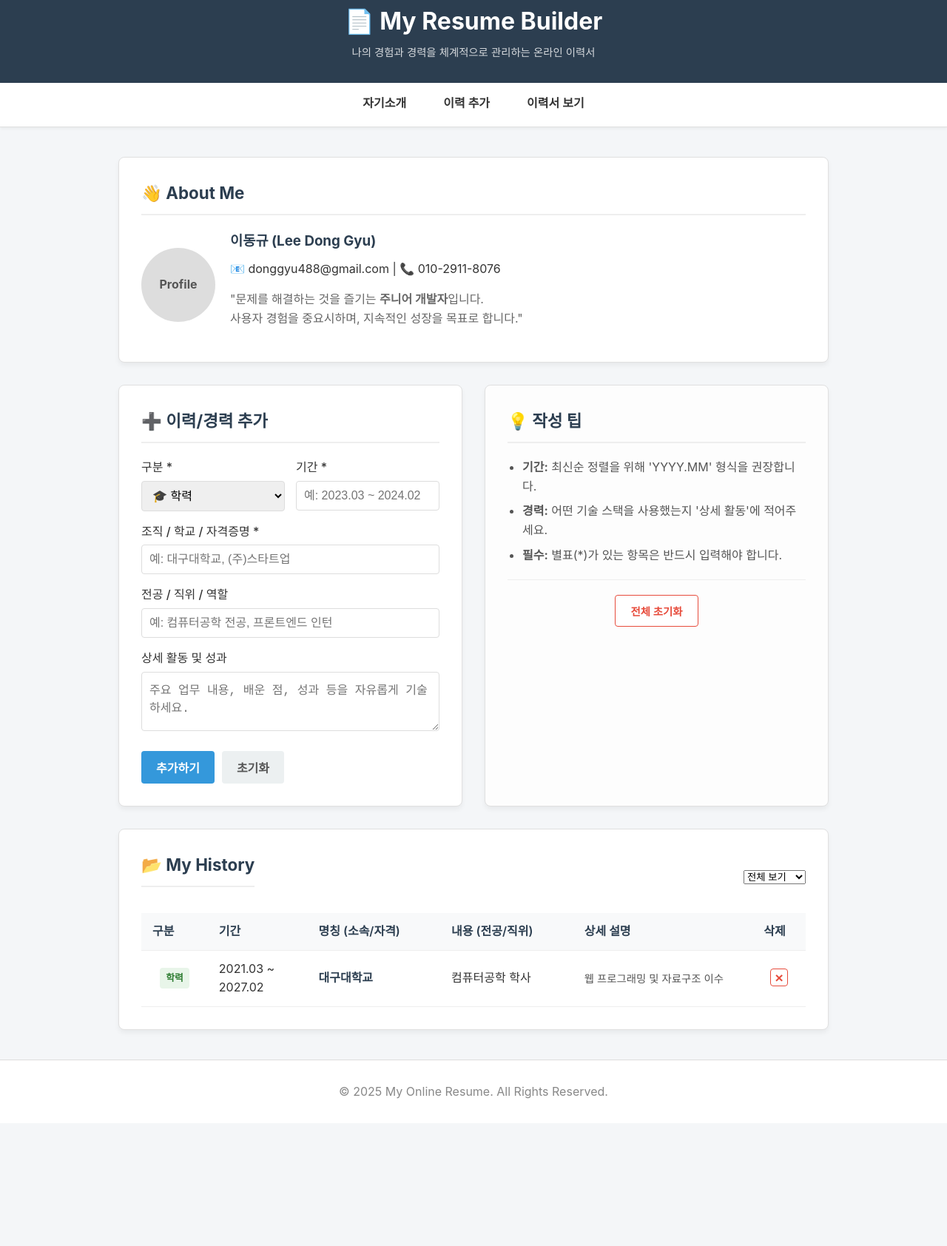
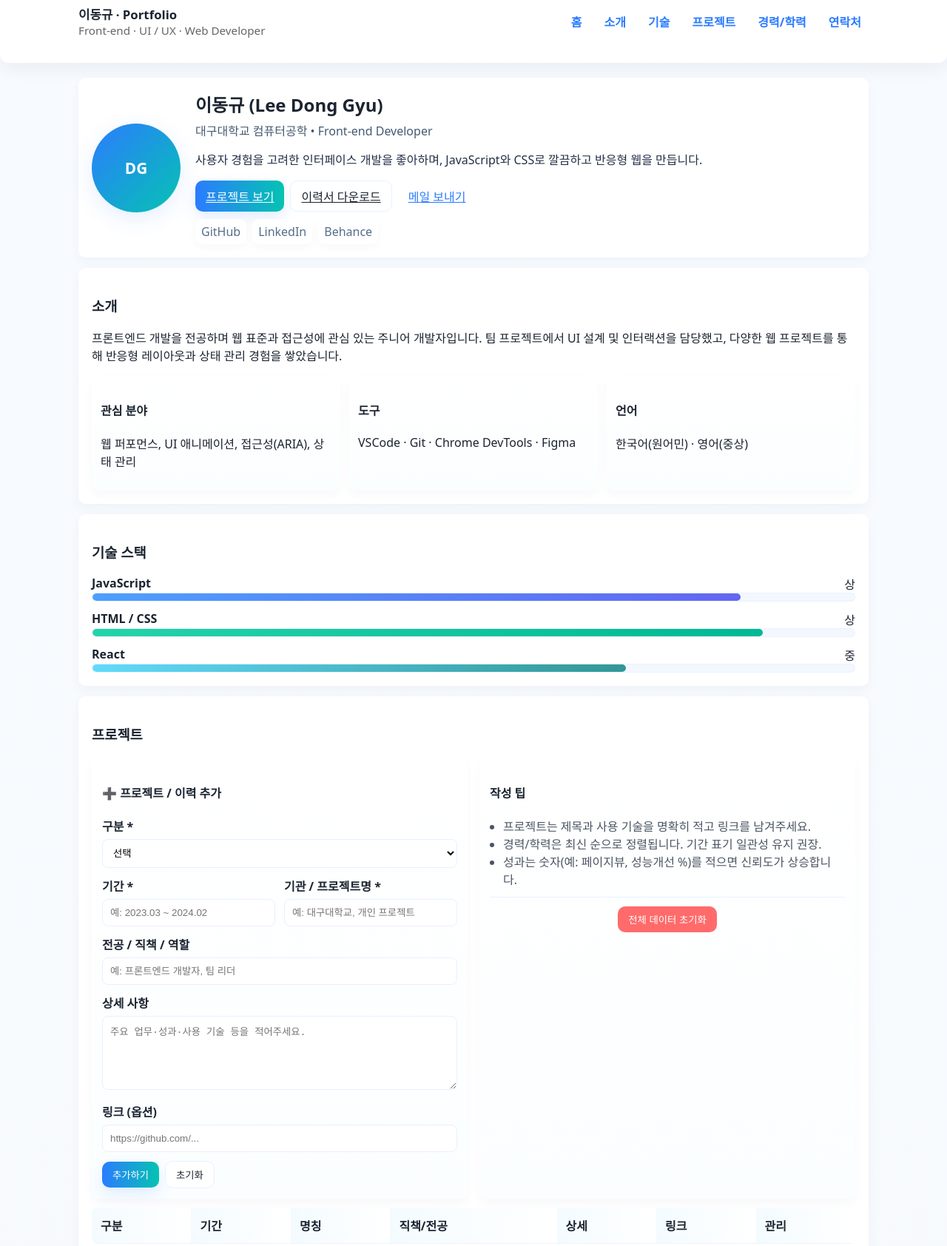
Before and after one commit to blank126/my-portfolio, a website: page src/index.html in a window 1280 px wide. Shown: the part 27-1711 px from the top of the page at 74% size. Before the commit the page ends 1545 px from the top, so only its background shows below. Drawn offline with Linux system fonts and the light colour scheme.

Commit message:
다듬기

```diff
--- a/src/css/style.css
+++ b/src/css/style.css
@@ -1,199 +1,112 @@
-:root {
-    --primary: #2c3e50;
-    --accent: #3498db;
-    --bg: #f4f6f8;
-    --card-bg: #ffffff;
-    --text: #333;
-    --border: #e0e0e0;
+:root{
+  --max-w:1100px;
+  --accent:#2b7cff;
+  --accent-2:#05C3B2;
+  --muted:#f7f9fc;
+  --card-bg:#ffffff;
+  --danger:#ff6b6b;
+  --radius:12px;
+  --gap:16px;
+  --glass:rgba(255,255,255,0.8);
+  --shadow:0 8px 24px rgba(16,40,80,0.06);
+}
+*{box-sizing:border-box}
+body{height:100%;margin:0;font-family:system-ui,-apple-system,"Segoe UI",Roboto,"Noto Sans KR",sans-serif;background:linear-gradient(180deg,#f7fbff,#f7f9fc);color:#1b2430}
+.wrap{max-width:var(--max-w);margin:20px auto;padding:0 16px}
+
+/* Header */
+.site-header{background:var(--card-bg);border-radius:var(--radius);box-shadow:var(--shadow);padding:14px 18px;margin-bottom:16px}
+.header-inner{display:flex;align-items:center;justify-content:space-between;gap:12px}
+.brand h1{margin:0;font-size:1.05rem}
+.brand .subtitle{margin:0;color:#666;font-size:0.95rem}
+.main-nav ul{display:flex;gap:10px;list-style:none;margin:0;padding:0}
+.main-nav a{text-decoration:none;color:var(--accent);font-weight:700;padding:8px 10px;border-radius:8px}
+.main-nav a:hover{background:linear-gradient(90deg, rgba(43,124,255,0.08), rgba(5,195,178,0.06))}
+
+/* Hero */
+.section-hero{padding:22px}
+.hero-grid{display:flex;gap:20px;align-items:center;flex-wrap:wrap}
+.hero-avatar{width:120px;height:120px;border-radius:50%;background:linear-gradient(135deg,var(--accent),var(--accent-2));display:flex;align-items:center;justify-content:center;color:#fff;font-weight:700;font-size:1.3rem;box-shadow:0 8px 30px rgba(43,124,255,0.12)}
+.hero-info h2{margin:0 0 6px 0}
+.meta{color:#465a73;margin:0 0 8px 0}
+.lead{color:#233047;line-height:1.5}
+.hero-actions{margin-top:12px;display:flex;gap:8px;flex-wrap:wrap}
+.socials{margin-top:10px;display:flex;gap:8px}
+.socials a{color:#546e89;text-decoration:none;background:#fff;padding:6px 8px;border-radius:8px;box-shadow:0 4px 12px rgba(0,0,0,0.03)}
+
+/* General cards / sections */
+.section{background:var(--card-bg);padding:18px;border-radius:calc(var(--radius) - 2px);box-shadow:0 6px 16px rgba(16,40,80,0.04);margin-bottom:14px}
+.card{padding:14px;border-radius:10px;background:linear-gradient(180deg,#fff,#fbfeff);box-shadow:0 6px 14px rgba(16,40,80,0.03)}
+.small{padding:12px}
+
+/* Grid */
+.grid-row{display:flex;gap:16px}
+.col{flex:1;min-width:260px}
+
+/* Summaries */
+.summary-grid{display:flex;gap:12px;flex-wrap:wrap;margin-top:12px}
+.summary-grid .card{flex:1;min-width:200px}
+
+/* Buttons */
+.btn{display:inline-flex;align-items:center;gap:8px;padding:8px 14px;border-radius:10px;border:0;cursor:pointer;transition:transform .12s ease, box-shadow .12s ease}
+.btn:hover{transform:translateY(-3px)}
+.btn-primary{background:linear-gradient(90deg,var(--accent),var(--accent-2));color:#fff;box-shadow:0 8px 20px rgba(43,124,255,0.14)}
+.btn-outline{background:#fff;border:1px solid #e6f1ff;color:#1b2430}
+.btn-ghost{background:transparent;border:0;color:var(--accent)}
+.btn-danger{background:var(--danger);color:#fff}
+
+/* Skills */
+.skills{list-style:none;padding:0;margin:0;display:flex;flex-direction:column;gap:12px}
+.skill-head{display:flex;justify-content:space-between;gap:10px}
+.progress{width:100%;height:12px;background:#f3f8ff;border-radius:999px;overflow:hidden;border:1px solid rgba(19,71,171,0.04)}
+.progress-bar{height:100%;border-radius:999px;transition:width .45s ease}
+.progress-bar.js{background:linear-gradient(90deg,#4d9fff,#6366f1)}
+.progress-bar.css{background:linear-gradient(90deg,#25d3aa,#00b894)}
+.progress-bar.react{background:linear-gradient(90deg,#61dafb,#319795)}
+
+/* Form */
+.field-group{margin-bottom:12px}
+.field-group label{display:block;font-weight:600;margin-bottom:6px}
+input, select, textarea{width:100%;padding:10px;border:1px solid #e8f0ff;border-radius:8px;background:#fff}
+textarea{min-height:100px;resize:vertical}
+.two-col{display:flex;gap:12px}
+.two-col .field-group{flex:1}
+.btn-row{display:flex;gap:8px;align-items:center}
+
+/* Info Box */
+.info-box .info-list{margin:0;padding-left:18px;color:#4b5563}
+.info-box hr{border:0;border-top:1px solid #e9f1ff;margin:12px 0}
+.center{text-align:center}
+
+/* Table */
+.table-wrap{overflow:auto;margin-top:12px}
+.history-table{width:100%;border-collapse:collapse;background:#fff;border-radius:8px;overflow:hidden}
+.history-table thead th{background:linear-gradient(90deg,#f4fbff,#fff);padding:12px;text-align:left;border-bottom:1px solid #eef4ff;position:sticky;top:0}
+.history-table tbody td{padding:12px;border-bottom:1px solid #f5f9ff;vertical-align:top}
+.history-table tbody tr:nth-child(even){background:#fbfdff}
+.history-table tbody td a{color:var(--accent-2)}
+.history-table tbody td:last-child{text-align:center}
+
+/* Timeline / lists */
+.timeline{list-style:none;padding:0;margin:0}
+.timeline li{padding:8px 0;border-bottom:1px dashed #eef4ff}
+
+/* small actions in table */
+.small-btn{padding:6px 8px;border-radius:6px;border:0;cursor:pointer}
+.small-btn.del{background:var(--danger);color:#fff}
+.small-btn.view{background:#eef6ff;color:#123}
+
+/* Accessibility / helpers */
+.sr-only{position:absolute;left:-9999px;top:auto;width:1px;height:1px;overflow:hidden}
+.lead small{color:#6b7280}
+
+/* Responsive */
+@media (max-width:900px) {
+  .grid-row{flex-direction:column}
+  .two-col{flex-direction:column}
+  .hero-grid{flex-direction:column;align-items:flex-start}
+  .main-nav ul{gap:6px;flex-wrap:wrap}
+  .hero-avatar{width:96px;height:96px}
 }
 
-* { box-sizing: border-box; }
-
-body {
-    font-family: -apple-system, BlinkMacSystemFont, "Segoe UI", Roboto, "Helvetica Neue", Arial, sans-serif;
-    margin: 0;
-    padding: 0;
-    background-color: var(--bg);
-    color: var(--text);
-    line-height: 1.6;
-}
-
-/* 헤더 */
-header {
-    background-color: var(--primary);
-    color: white;
-    padding: 30px 20px;
-    text-align: center;
-}
-
-header h1 { margin: 0; font-size: 2rem; }
-header p { margin: 5px 0 0; opacity: 0.8; font-size: 0.9rem; }
-
-/* 네비게이션 */
-nav {
-    background-color: white;
-    border-bottom: 1px solid var(--border);
-    box-shadow: 0 2px 4px rgba(0,0,0,0.05);
-    position: sticky;
-    top: 0;
-    z-index: 100;
-}
-
-nav ul {
-    display: flex;
-    justify-content: center;
-    list-style: none;
-    padding: 0;
-    margin: 0;
-    gap: 30px;
-}
-
-nav a {
-    display: block;
-    text-decoration: none;
-    color: var(--text);
-    font-weight: 600;
-    padding: 15px 10px;
-    border-bottom: 3px solid transparent;
-    transition: all 0.3s;
-}
-
-nav a:hover {
-    color: var(--accent);
-    border-bottom-color: var(--accent);
-}
-
-/* 메인 컨테이너 */
-main {
-    max-width: 1000px;
-    margin: 40px auto;
-    padding: 0 20px;
-}
-
-/* 공통 카드 스타일 */
-.section-box, .card {
-    background: var(--card-bg);
-    padding: 30px;
-    border-radius: 8px;
-    box-shadow: 0 4px 6px rgba(0,0,0,0.05);
-    margin-bottom: 30px;
-    border: 1px solid var(--border);
-}
-
-h2 {
-    margin-top: 0;
-    color: var(--primary);
-    border-bottom: 2px solid #eee;
-    padding-bottom: 10px;
-    margin-bottom: 20px;
-    font-size: 1.4rem;
-}
-
-/* Flex Row (좌우 배치) */
-.flex-row {
-    display: flex;
-    gap: 30px;
-    margin-bottom: 30px;
-}
-
-.flex-item {
-    flex: 1;
-    background: white;
-    margin-bottom: 0;
-}
-
-@media (max-width: 768px) {
-    .flex-row { flex-direction: column; }
-}
-
-/* 폼 스타일 */
-.form-group { margin-bottom: 15px; }
-.form-group label { display: block; margin-bottom: 5px; font-weight: 500; }
-.form-group input,
-.form-group select,
-.form-group textarea {
-    width: 100%;
-    padding: 10px;
-    border: 1px solid #ddd;
-    border-radius: 4px;
-    font-size: 1rem;
-}
-.form-group textarea { height: 80px; resize: vertical; }
-
-.btn-group { display: flex; gap: 10px; margin-top: 20px; }
-button {
-    padding: 10px 20px;
-    border: none;
-    border-radius: 4px;
-    cursor: pointer;
-    font-size: 1rem;
-    font-weight: bold;
-    transition: background 0.2s;
-}
-.btn-primary { background: var(--accent); color: white; }
-.btn-primary:hover { background: #2980b9; }
-.btn-secondary { background: #ecf0f1; color: #555; }
-.btn-danger { background: white; border: 1px solid #e74c3c; color: #e74c3c; font-size: 0.9rem;}
-.btn-danger:hover { background: #e74c3c; color: white; }
-
-/* 도움말 박스 스타일 */
-.info-box { background-color: #fdfdfd; }
-.info-list { padding-left: 20px; color: #555; }
-.info-list li { margin-bottom: 8px; }
-
-/* 테이블 스타일 */
-.list-header { display: flex; justify-content: space-between; align-items: center; margin-bottom: 15px; }
-table {
-    width: 100%;
-    border-collapse: collapse;
-    margin-top: 10px;
-}
-th, td {
-    padding: 12px 15px;
-    text-align: left;
-    border-bottom: 1px solid #eee;
-}
-th { background-color: #f8f9fa; font-weight: 600; color: var(--primary); }
-tr:hover { background-color: #f1f2f6; }
-
-/* 뱃지 스타일 */
-.badge {
-    display: inline-block;
-    padding: 4px 8px;
-    border-radius: 4px;
-    font-size: 0.8rem;
-    font-weight: bold;
-    color: #555;
-    background-color: #eee;
-}
-.badge-edu { background-color: #e8f5e9; color: #2e7d32; }
-.badge-work { background-color: #e3f2fd; color: #1565c0; }
-.badge-proj { background-color: #f3e5f5; color: #7b1fa2; }
-
-/* 삭제 버튼 */
-.btn-delete {
-    background-color: transparent;
-    border: 1px solid #e74c3c;
-    color: #e74c3c;
-    width: 24px;
-    height: 24px;
-    border-radius: 4px;
-    cursor: pointer;
-    display: inline-flex;
-    align-items: center;
-    justify-content: center;
-    padding: 0;
-    font-size: 1.2rem;
-    line-height: 1;
-}
-.btn-delete:hover { background-color: #e74c3c; color: white; }
-
-/* 푸터 */
-footer {
-    text-align: center;
-    padding: 30px;
-    color: #888;
-    border-top: 1px solid #ddd;
-    margin-top: 40px;
-    background: white;
-}
+/* End */
--- a/src/index.html
+++ b/src/index.html
@@ -1,154 +1,235 @@
 <!DOCTYPE html>
 <html lang="ko">
 <head>
-  <meta charset="UTF-8" />
-  <meta name="viewport" content="width=device-width, initial-scale=1.0" />
-  <title>나만의 온라인 이력서</title>
+  <meta charset="utf-8" />
+  <meta name="viewport" content="width=device-width,initial-scale=1" />
+  <title>이동규 — 대학생 포트폴리오</title>
   <link rel="stylesheet" href="css/style.css" />
 </head>
 <body>
+  <header class="site-header" role="banner">
+    <div class="wrap header-inner">
+      <div class="brand">
+        <h1>이동규 · Portfolio</h1>
+        <p class="subtitle">Front-end · UI / UX · Web Developer</p>
+      </div>
 
-<!-- 헤더 -->
-<header>
-  <h1>📄 My Resume Builder</h1>
-  <p>나의 경험과 경력을 체계적으로 관리하는 온라인 이력서</p>
+      <nav class="main-nav" role="navigation" aria-label="주요 섹션">
+        <ul>
+          <li><a href="#hero">홈</a></li>
+          <li><a href="#about">소개</a></li>
+          <li><a href="#skills">기술</a></li>
+          <li><a href="#projects">프로젝트</a></li>
+          <li><a href="#experience">경력/학력</a></li>
+          <li><a href="#contact">연락처</a></li>
+        </ul>
+      </nav>
+    </div>
   </header>
 
-<!-- 네비게이션 -->
-<nav>
-  <ul>
-    <li><a href="#intro">자기소개</a></li>
-    <li><a href="#form">이력 추가</a></li>
-    <li><a href="#list">이력서 보기</a></li>
-  </ul>
-</nav>
+  <main class="wrap main-area" role="main">
 
-<main>
+    <!-- Hero / 프로필 -->
+    <section id="hero" class="section section-hero" aria-labelledby="hero-title">
+      <div class="hero-grid">
+        <div class="hero-avatar" aria-hidden="true">DG</div>
+        <div class="hero-info">
+          <h2 id="hero-title">이동규 (Lee Dong Gyu)</h2>
+          <p class="meta">대구대학교 컴퓨터공학 • Front-end Developer</p>
+          <p class="lead">사용자 경험을 고려한 인터페이스 개발을 좋아하며, JavaScript와 CSS로 깔끔하고 반응형 웹을 만듭니다.</p>
 
-  <!-- 섹션 1: 자기소개 (프로필) -->
-  <section id="intro" class="section-box">
-    <h2>👋 About Me</h2>
-    <div style="display: flex; gap: 20px; align-items: center; flex-wrap: wrap;">
-      <!-- 프로필 사진 영역 (이미지가 없다면 텍스트박스로 대체) -->
-      <div style="width: 100px; height: 100px; background-color: #ddd; border-radius: 50%; display: flex; align-items: center; justify-content: center; color: #555; font-weight: bold;">
-        Profile
+          <div class="hero-actions">
+            <a class="btn btn-primary" href="#projects">프로젝트 보기</a>
+            <a class="btn btn-outline" href="assets/resume.pdf" download>이력서 다운로드</a>
+            <a class="btn btn-ghost" href="mailto:donggyu488@gmail.com">메일 보내기</a>
           </div>
-      <div style="flex: 1;">
-        <h3 style="margin: 0 0 10px 0; color: #2c3e50;">이동규 (Lee Dong Gyu)</h3>
-        <p style="margin: 0 0 5px 0;">📧 donggyu488@gmail.com | 📞 010-2911-8076</p>
-        <p style="color: #666;">
-          "문제를 해결하는 것을 즐기는 <strong>주니어 개발자</strong>입니다.<br>
-          사용자 경험을 중요시하며, 지속적인 성장을 목표로 합니다."
-        </p>
+
+          <div class="socials">
+            <a href="https://github.com/your-gh" target="_blank" rel="noopener">GitHub</a>
+            <a href="#" target="_blank" rel="noopener">LinkedIn</a>
+            <a href="#" target="_blank" rel="noopener">Behance</a>
+          </div>
         </div>
       </div>
     </section>
 
-  <!-- 섹션 2: 이력 등록 폼 (좌우 배치) -->
-  <section id="form" class="flex-row">
+    <!-- About -->
+    <section id="about" class="section" aria-labelledby="about-title">
+      <h3 id="about-title">소개</h3>
+      <p>프론트엔드 개발을 전공하며 웹 표준과 접근성에 관심 있는 주니어 개발자입니다. 팀 프로젝트에서 UI 설계 및 인터랙션을 담당했고, 다양한 웹 프로젝트를 통해 반응형 레이아웃과 상태 관리 경험을 쌓았습니다.</p>
 
-    <!-- 왼쪽: 입력 폼 -->
-    <div class="flex-item card">
-      <h2>➕ 이력/경력 추가</h2>
+      <div class="summary-grid">
+        <div class="card small">
+          <h4>관심 분야</h4>
+          <p>웹 퍼포먼스, UI 애니메이션, 접근성(ARIA), 상태 관리</p>
+        </div>
+        <div class="card small">
+          <h4>도구</h4>
+          <p>VSCode · Git · Chrome DevTools · Figma</p>
+        </div>
+        <div class="card small">
+          <h4>언어</h4>
+          <p>한국어(원어민) · 영어(중상)</p>
+        </div>
+      </div>
+    </section>
+
+    <!-- Skills -->
+    <section id="skills" class="section" aria-labelledby="skills-title">
+      <h3 id="skills-title">기술 스택</h3>
+
+      <ul class="skills">
+        <li>
+          <div class="skill-head"><strong>JavaScript</strong><span class="level-text">상</span></div>
+          <div class="progress" role="progressbar" aria-valuemin="0" aria-valuemax="100" aria-valuenow="85">
+            <div class="progress-bar js" style="width:85%"></div>
+          </div>
+        </li>
+        <li>
+          <div class="skill-head"><strong>HTML / CSS</strong><span class="level-text">상</span></div>
+          <div class="progress" role="progressbar" aria-valuemin="0" aria-valuemax="100" aria-valuenow="88">
+            <div class="progress-bar css" style="width:88%"></div>
+          </div>
+        </li>
+        <li>
+          <div class="skill-head"><strong>React</strong><span class="level-text">중</span></div>
+          <div class="progress" role="progressbar" aria-valuemin="0" aria-valuemax="100" aria-valuenow="70">
+            <div class="progress-bar react" style="width:70%"></div>
+          </div>
+        </li>
+      </ul>
+    </section>
+
+    <!-- Projects (폼 + 리스트) -->
+    <section id="projects" class="section" aria-labelledby="projects-title">
+      <h3 id="projects-title">프로젝트</h3>
+
+      <div class="grid-row">
+        <div class="col card">
+          <h4>➕ 프로젝트 / 이력 추가</h4>
           <form id="resumeForm" novalidate>
-
-        <!-- 구분 & 기간 -->
-        <div style="display: flex; gap: 15px;">
-          <div class="form-group" style="flex: 1;">
+            <div class="field-group">
               <label for="category">구분 *</label>
               <select id="category" name="category" required>
-              <option value="학력">🎓 학력</option>
-              <option value="경력">💼 경력</option>
-              <option value="프로젝트">💻 프로젝트</option>
-              <option value="자격증">📜 자격증/기타</option>
+                <option value="">선택</option>
+                <option value="학력">학력</option>
+                <option value="경력">경력</option>
+                <option value="프로젝트">프로젝트</option>
+                <option value="자격증">자격증</option>
               </select>
             </div>
-          <div class="form-group" style="flex: 1;">
+
+            <div class="two-col">
+              <div class="field-group">
                 <label for="period">기간 *</label>
-            <input type="text" id="period" name="period" placeholder="예: 2023.03 ~ 2024.02" required />
+                <input id="period" name="period" type="text" required placeholder="예: 2023.03 ~ 2024.02" />
+              </div>
+              <div class="field-group">
+                <label for="title">기관 / 프로젝트명 *</label>
+                <input id="title" name="title" type="text" required minlength="2" placeholder="예: 대구대학교, 개인 프로젝트" />
               </div>
             </div>
 
-        <!-- 소속/제목 -->
-        <div class="form-group">
-          <label for="title">조직 / 학교 / 자격증명 *</label>
-          <!-- HTML5 속성: required, minlength 추가 -->
-          <input type="text" id="title" name="title" required minlength="2" placeholder="예: 대구대학교, (주)스타트업" />
+            <div class="field-group">
+              <label for="role">전공 / 직책 / 역할</label>
+              <input id="role" name="role" type="text" placeholder="예: 프론트엔드 개발자, 팀 리더" />
             </div>
 
-        <!-- 직위/역할 -->
-        <div class="form-group">
-          <label for="role">전공 / 직위 / 역할</label>
-          <input type="text" id="role" name="role" placeholder="예: 컴퓨터공학 전공, 프론트엔드 인턴" />
+            <div class="field-group">
+              <label for="desc">상세 사항</label>
+              <textarea id="desc" name="desc" placeholder="주요 업무·성과·사용 기술 등을 적어주세요."></textarea>
             </div>
 
-        <!-- 상세 설명 -->
-        <div class="form-group">
-          <label for="desc">상세 활동 및 성과</label>
-          <textarea id="desc" name="desc" placeholder="주요 업무 내용, 배운 점, 성과 등을 자유롭게 기술하세요."></textarea>
+            <div class="field-group">
+              <label for="link">링크 (옵션)</label>
+              <input id="link" name="link" type="url" placeholder="https://github.com/..." />
             </div>
 
-        <!-- 버튼 -->
-        <div class="btn-group">
-          <button type="submit" class="btn-primary">추가하기</button>
-          <button type="reset" class="btn-secondary">초기화</button>
+            <div class="btn-row">
+              <button class="btn btn-primary" type="submit">추가하기</button>
+              <button class="btn btn-outline" type="reset">초기화</button>
             </div>
           </form>
         </div>
 
-    <!-- 오른쪽: 팁 박스 -->
-    <div class="flex-item card info-box">
-      <h2>💡 작성 팁</h2>
+        <aside class="col card info-box" aria-labelledby="tips-title">
+          <h4 id="tips-title">작성 팁</h4>
           <ul class="info-list">
-        <li><strong>기간:</strong> 최신순 정렬을 위해 'YYYY.MM' 형식을 권장합니다.</li>
-        <li><strong>경력:</strong> 어떤 기술 스택을 사용했는지 '상세 활동'에 적어주세요.</li>
-        <li><strong>필수:</strong> 별표(*)가 있는 항목은 반드시 입력해야 합니다.</li>
+            <li>프로젝트는 제목과 사용 기술을 명확히 적고 링크를 남겨주세요.</li>
+            <li>경력/학력은 최신 순으로 정렬됩니다. 기간 표기 일관성 유지 권장.</li>
+            <li>성과는 숫자(예: 페이지뷰, 성능개선 %)를 적으면 신뢰도가 상승합니다.</li>
           </ul>
-      <hr style="border: 0; border-top: 1px solid #eee; margin: 20px 0;">
-      <div style="text-align: center;">
-        <button type="button" id="clearAll" class="btn-danger">전체 초기화</button>
+
+          <hr />
+
+          <div class="center">
+            <button id="clearAll" class="btn btn-danger">전체 데이터 초기화</button>
+          </div>
+        </aside>
+      </div>
+
+      <div class="table-wrap">
+        <table class="history-table" role="table" aria-describedby="history-info">
+          <caption id="history-info" class="sr-only">등록된 이력/프로젝트 목록</caption>
+          <thead>
+            <tr><th>구분</th><th>기간</th><th>명칭</th><th>직책/전공</th><th>상세</th><th>링크</th><th>관리</th></tr>
+          </thead>
+          <tbody id="tbody"></tbody>
+        </table>
+      </div>
+    </section>
+
+    <!-- Experience / Awards -->
+    <section id="experience" class="section" aria-labelledby="exp-title">
+      <h3 id="exp-title">경력 · 수상</h3>
+      <div class="timeline-grid">
+        <div class="col card">
+          <h4>주요 경력</h4>
+          <ul class="timeline">
+            <li><strong>2024.06 - 2024.08</strong> · 인턴, (주)모바일 스타트업 — 프론트엔드 개발</li>
+            <li><strong>2023.03 - 2023.12</strong> · 웹 개발 프로젝트 팀 리더 — 학생팀 프로젝트</li>
+          </ul>
+        </div>
+        <div class="col card">
+          <h4>수상 / 활동</h4>
+          <ul class="timeline">
+            <li><strong>2024</strong> · 대학생 창업 경진대회 장려상</li>
+            <li><strong>2022</strong> · 교내 프로그래밍 경진대회 2등</li>
+          </ul>
         </div>
       </div>
     </section>
 
-  <!-- 섹션 3: 이력서 리스트 -->
-  <section id="list" class="section-box">
-    <div class="list-header">
-      <h2>📂 My History</h2>
-      <div class="controls">
-        <select id="filter">
-          <option value="all">전체 보기</option>
-          <option value="학력">학력만</option>
-          <option value="경력">경력만</option>
-          <option value="프로젝트">프로젝트만</option>
-          <option value="자격증">자격증만</option>
-        </select>
+    <!-- Contact -->
+    <section id="contact" class="section" aria-labelledby="contact-title">
+      <h3 id="contact-title">연락하기</h3>
+      <form id="contactForm" class="contact-form" novalidate>
+        <div class="two-col">
+          <div class="field-group">
+            <label for="cname">이름</label>
+            <input id="cname" name="cname" type="text" />
+          </div>
+          <div class="field-group">
+            <label for="cemail">이메일</label>
+            <input id="cemail" name="cemail" type="email" />
           </div>
         </div>
-
-    <table>
-      <thead>
-        <tr>
-          <th style="width: 10%;">구분</th>
-          <th style="width: 15%;">기간</th>
-          <th style="width: 20%;">명칭 (소속/자격)</th>
-          <th style="width: 20%;">내용 (전공/직위)</th>
-          <th>상세 설명</th>
-          <th style="width: 8%;">삭제</th>
-        </tr>
-      </thead>
-      <tbody id="tbody">
-        <!-- 자바스크립트로 내용 추가됨 -->
-      </tbody>
-    </table>
+        <div class="field-group">
+          <label for="cmsg">메시지</label>
+          <textarea id="cmsg" name="cmsg"></textarea>
+        </div>
+        <button class="btn btn-primary" type="submit">전송</button>
+      </form>
     </section>
 
   </main>
 
-<footer>
-  © 2025 My Online Resume. All Rights Reserved.
+  <footer class="site-footer" role="contentinfo">
+    <div class="wrap">
+      <small>© 2025 이동규 · All rights reserved.</small>
+    </div>
   </footer>
 
-<script src="js/app.js"></script>
+  <script src="js/app.js" defer></script>
 </body>
 </html>
```
Lines whose indentation alone changed are shown as unchanged.
